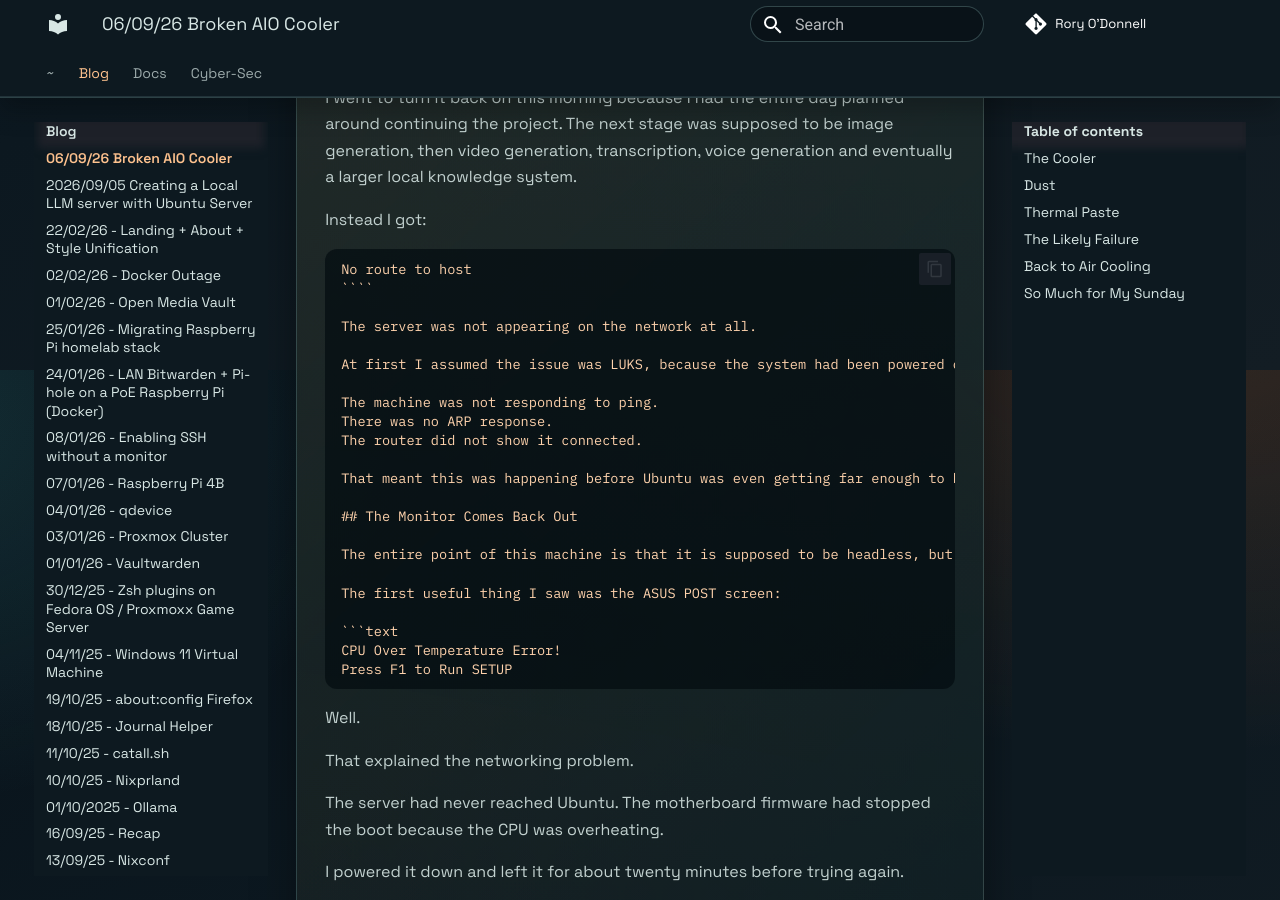
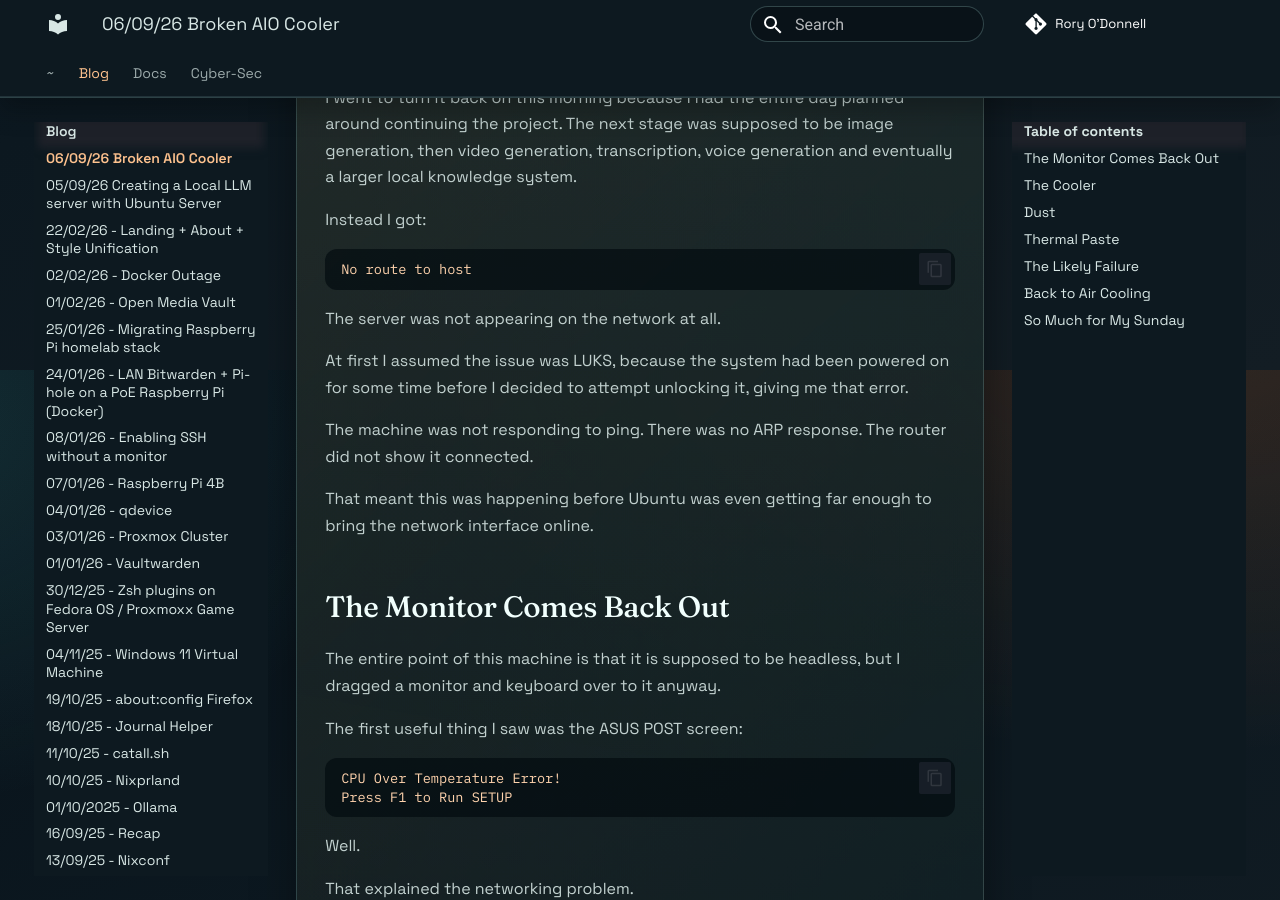
Before and after one commit to odonnellrory/odonnellrory.github.io, an MkDocs documentation site: the page built from docs/00-journal/2026-09-06.md, in a window 1280 px wide and 900 px high, scrolled down 530 px. Built offline with MkDocs 1.6.1 and Material for MkDocs 9.7.7, drawn with Linux system fonts in a browser that asks for light colours; comment, search, counter and statistics services are not loaded; part of the change alters nothing that is shown.

`````diff
--- a/docs/00-journal/2026-09-05.md
+++ b/docs/00-journal/2026-09-05.md
@@ -1,4 +1,4 @@
-# 2026/09/05 Creating a Local LLM server with Ubuntu Server
+# 05/09/26 Creating a Local LLM server with Ubuntu Server
 Last year when I was running NixOS as my daily driver, I set up a local LLM with SillyTavern as the front end.  Since then I have held onto this idea of running the same thing over my LAN via a headless server.
 So today I havce decided to decommission PVE2 and turn it into a dedicated AI server.
 
--- a/docs/00-journal/2026-09-06.md
+++ b/docs/00-journal/2026-09-06.md
@@ -12,9 +12,9 @@ I went to turn it back on this morning because I had the entire day planned arou
 
 Instead I got:
 
-```text
+```
 No route to host
-````
+```
 
 The server was not appearing on the network at all.
 
--- a/docs/landing/home.js
+++ b/docs/landing/home.js
@@ -9,11 +9,53 @@
   stripGeneratedLandingHeadings();
   observeGeneratedHeadingsBriefly();
   setupLandingTitleFit();
-
   if (isHomePagePath(window.location.pathname)) {
     setupLandingSearch();
+    setupLatestJournalLink();
   }
 })();
+
+function setupLatestJournalLink() {
+  const dateRegex = /\/?00-journal\/(\d{4}-\d{2}-\d{2})\/?/;
+
+  const tryUpdate = () => {
+    const anchors = Array.from(document.querySelectorAll('a[href*="00-journal"]'));
+    if (!anchors.length) return false;
+
+    const dated = [];
+    for (const a of anchors) {
+      const href = a.getAttribute('href') || '';
+      const m = href.match(dateRegex);
+      if (m) {
+        const d = new Date(m[1]);
+        if (!Number.isNaN(d.getTime())) {
+          dated.push({ path: href, date: d });
+        }
+      }
+    }
+
+    if (!dated.length) return false;
+
+    dated.sort((x, y) => y.date - x.date);
+    const latestPath = dated[0].path;
+
+    document.querySelectorAll('.landing-social-link.landing-social-link-primary').forEach((el) => {
+      el.setAttribute('href', latestPath);
+    });
+
+    return true;
+  };
+
+  if (tryUpdate()) return;
+  if (!window.MutationObserver) return;
+
+  const observer = new MutationObserver(() => {
+    if (tryUpdate()) {
+      observer.disconnect();
+    }
+  });
+  observer.observe(document.documentElement, { childList: true, subtree: true });
+}
 
 function isHomePagePath(pathname) {
   return (
`````
